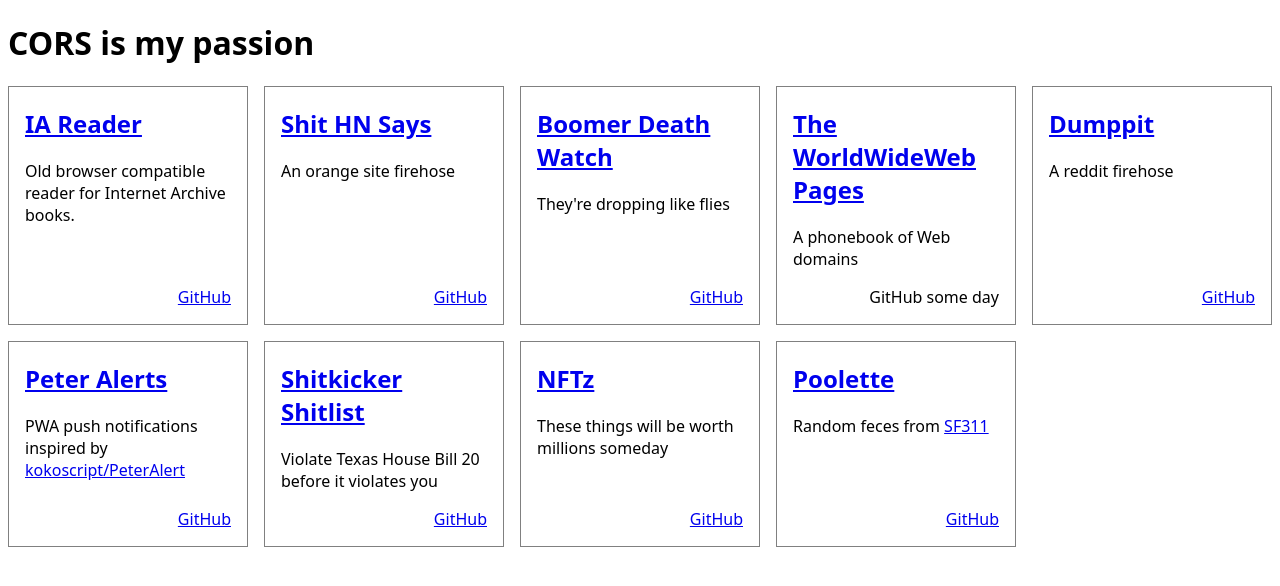
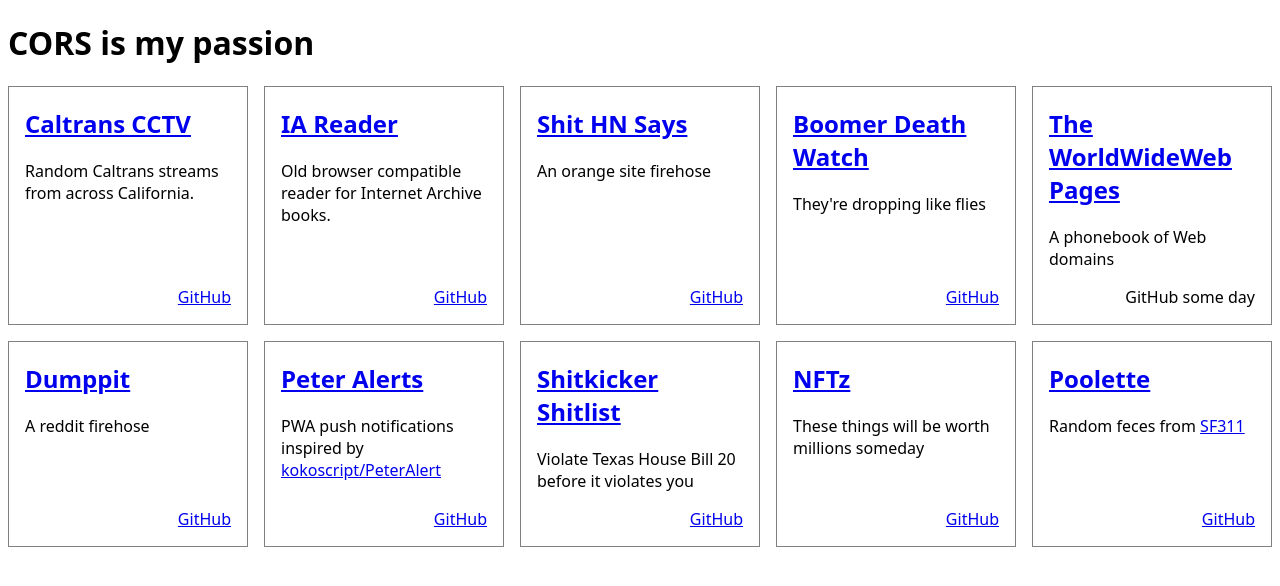
Before and after one commit to HotGarbo/www, a plain HTML site: page index.html in a window 1280 px wide. Drawn offline with Linux system fonts and the light colour scheme.

Commit message:
Add Caltrans CCTV

```diff
--- a/index.html
+++ b/index.html
@@ -42,6 +42,17 @@
 </head>
 <h1>CORS is my passion</h1>
 <main>
+<article>
+	<header>
+		<h1><a target="_blank" href="https://ctcctv.hotgarba.ge">Caltrans CCTV</a></h1>
+	</header>
+	<p>
+		Random Caltrans streams from across California.
+	</p>
+	<footer>
+		<a target="_blank" href="https://github.com/HotGarbo/ctcctv">GitHub</a>
+	</footer>
+</article>
 <article>
 	<header>
 		<h1><a target="_blank" href="https://ia.hotgarba.ge">IA Reader</a></h1>
```
